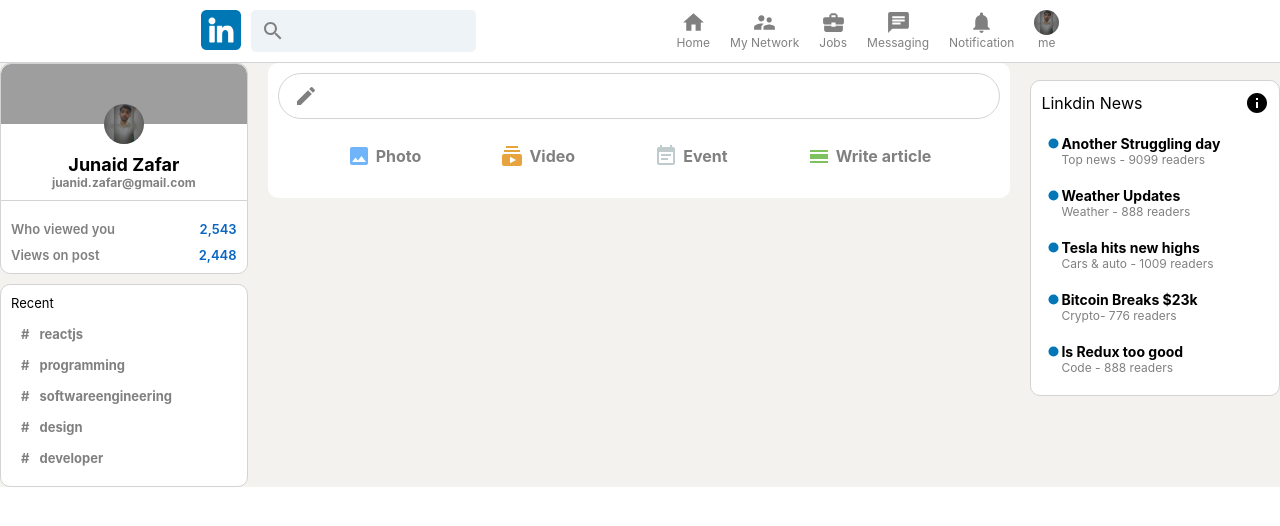
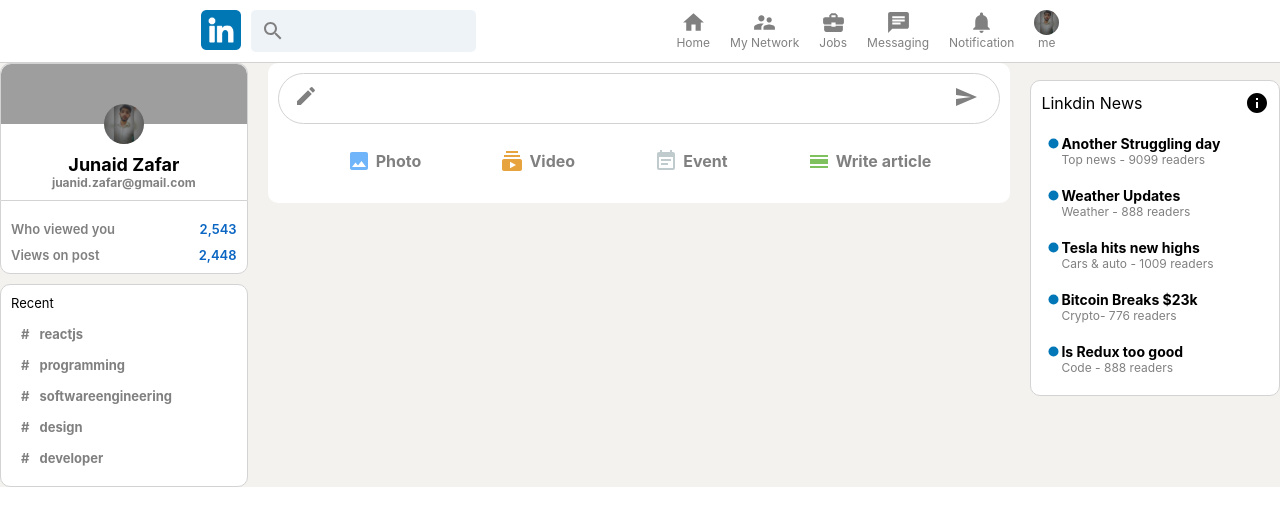
Before and after one commit to imjunaidzafar/Linkedin-clone-in-react, a React (Create React App) app: page / in a window 1280 px wide. Shown: the top 526 px of the page. Built offline with nearby package versions, Linux system fonts and the light colour scheme; grey boxes are pictures that could not be loaded.

Commit message:
New Functionalities

```diff
--- a/src/components/feed/Feed.css
+++ b/src/components/feed/Feed.css
@@ -1,10 +1,9 @@
-.feed{
+.feed {
   flex: 0.6;
   margin: 0 20px;
 }
 
-
-.feed__inputContainer{
+.feed__inputContainer {
   background-color: white;
   padding: 10px;
   padding-bottom: 20px;
@@ -12,7 +11,7 @@
   margin-bottom: 20px;
 }
 
-.feed__input{
+.feed__input {
   border: 1px solid lightgray;
   border-radius: 30px;
   display: flex;
@@ -26,18 +25,26 @@
   width: 100%;
 }
 
-.feed__input > form > input{
+.feed__input > form > input {
   border: none;
   flex: 1;
   margin-left: 10px;
   outline-width: 0;
   font-weight: 600;
 }
-.feed__input > form > button{
-    display: none;
+.feed__input > form > button {
+  background: none;
+  border: none;
+  color: gray;
+  cursor: pointer;
+  margin-right: 5px;
+  text-align: center;
+}
+.feed__input > form > button:hover {
+  color: black;
 }
 
-.feed__inputsOptions{
+.feed__inputsOptions {
   display: flex;
   justify-content: space-evenly;
 }
--- a/src/components/feed/Feed.js
+++ b/src/components/feed/Feed.js
@@ -5,6 +5,7 @@ import ImageIcon from "@mui/icons-material/Image";
 import SubscriptionsIcon from "@mui/icons-material/Subscriptions";
 import EventNoteIcon from "@mui/icons-material/EventNote";
 import CalendarViewDayIcon from "@mui/icons-material/CalendarViewDay";
+import SendIcon from '@mui/icons-material/Send';
 import InputOption from "./inputOptions/InputOption";
 import Post from "../posts/Post";
 import Photo from "./Photo";
@@ -50,7 +51,7 @@ const Feed = () => {
               onChange={(e) => setMessages(e.target.value)}
             />
             <button onClick={sendPost} type="submit">
-              Send
+              <SendIcon/>
             </button>
           </form>
         </div>
--- a/src/components/posts/Post.css
+++ b/src/components/posts/Post.css
@@ -31,6 +31,11 @@
   display: flex;
   justify-content: space-evenly;
 }
+.post__buttons > button {
+  background: none;
+  border: none;
+  font-size: 18px;
+}
 
 .post__bodyImage {
   text-align: center;
--- a/src/components/posts/Post.js
+++ b/src/components/posts/Post.js
@@ -1,14 +1,20 @@
-import React from "react";
+import React, { useState } from "react";
 import "./Post.css";
 import img1 from "../../assets/IMG-20221106-164440-764.JPG";
 import { Avatar } from "@mui/material";
 import InputOption from "../feed/inputOptions/InputOption";
 import ThumbUpOffAltIcon from "@mui/icons-material/ThumbUpOffAlt";
+import ThumbUpIcon from "@mui/icons-material/ThumbUp";
 import ShareOutlinedIcon from "@mui/icons-material/ShareOutlined";
 import SendOutlinedIcon from "@mui/icons-material/SendOutlined";
 import MessageOutlinedIcon from "@mui/icons-material/MessageOutlined";
 
 const Post = ({ name, description, post: { messages, image, videoFile } }) => {
+  const [isIconClicked, setIsIconClicked] = useState(false);
+
+  const handleClick = () => {
+    setIsIconClicked(!isIconClicked);
+  };
   return (
     <div className="post">
       <div className="post__header">
@@ -22,11 +28,17 @@ const Post = ({ name, description, post: { messages, image, videoFile } }) => {
         <p>{messages}</p>
       </div>
       <div className="post__bodyImage">
-        {image ? <img src={image} alt="post" /> : ""}
-        {videoFile ? <video src={videoFile} alt="post" controls/> : ""}
+        {image && !videoFile && <img src={image} alt="post" />}
+        {videoFile && !image && <video src={videoFile} alt="post" controls />}
       </div>
       <div className="post__buttons">
-        <InputOption Icon={ThumbUpOffAltIcon} title="Like" color="gray" />
+        <button onClick={handleClick}>
+          <InputOption
+            Icon={isIconClicked ? ThumbUpIcon : ThumbUpOffAltIcon}
+            title="Like"
+            color={isIconClicked ? "#0077b5" : "gray"}
+          />
+        </button>
         <InputOption Icon={MessageOutlinedIcon} title="Comment" color="gray" />
         <InputOption Icon={ShareOutlinedIcon} title="Share" color="gray" />
         <InputOption Icon={SendOutlinedIcon} title="Send" color="gray" />
```
Also changed, not shown: src/components/feed/Photo.js (+6 -7 lines). Lines whose indentation alone changed are shown as unchanged.
